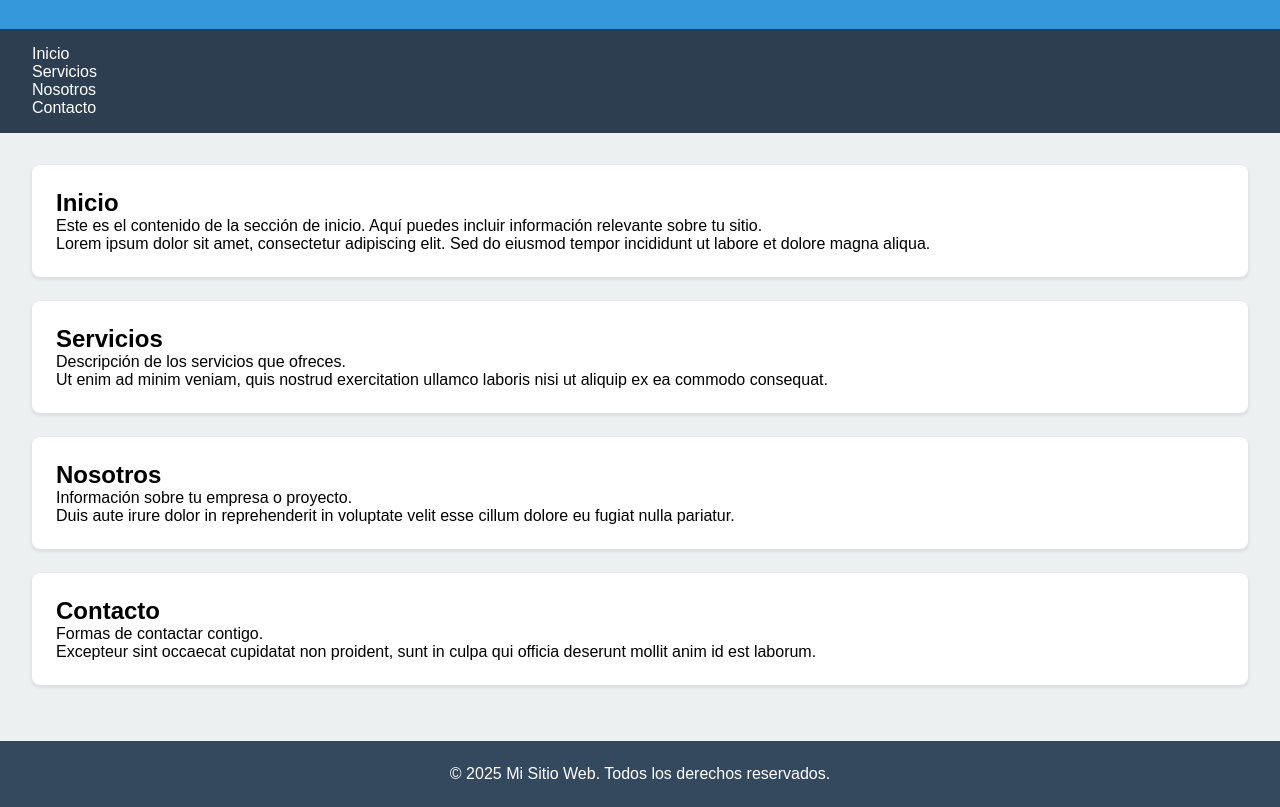
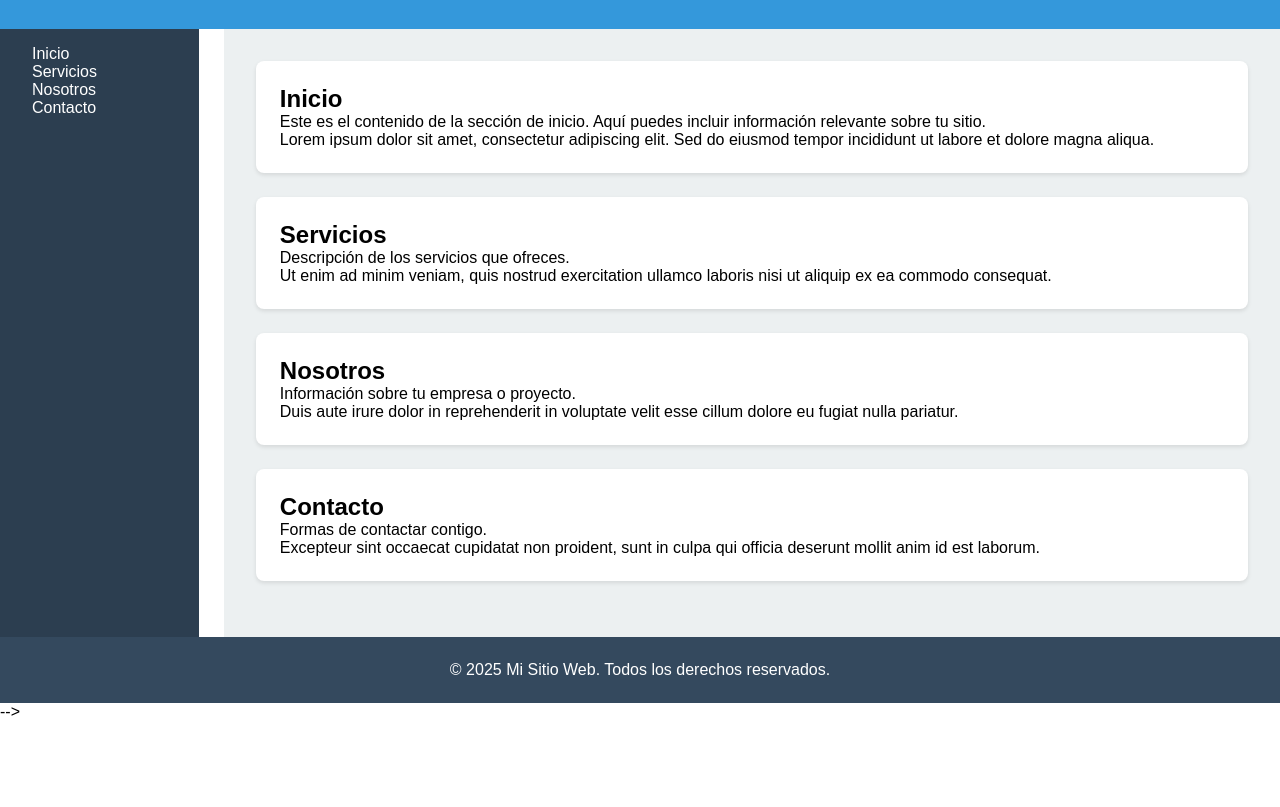
Before and after one commit to AVegMor/posicionMenuEsqueleto, a plain HTML site: page index.html in a window 1280 px wide. Shown: the part 90-897 px from the top of the page. After the commit the page ends 811 px from the top, so only its background shows below. Drawn offline with Linux system fonts and the light colour scheme.

```diff
--- a/index.html
+++ b/index.html
@@ -5,8 +5,8 @@
     <meta name="viewport" content="width=device-width, initial-scale=1.0">
     <title>Posiciones del Menú</title>
     <!--<link rel="stylesheet" href="styles/stylesSimple.css">-->
-    <link rel="stylesheet" href="styles/stylesTopMenu.css">
-    <!--<link rel="stylesheet" href="styles/stylesRigthMenu.css">-->
+   <!-- <link rel="stylesheet" href="styles/stylesTopMenu.css">-->
+    <link rel="stylesheet" href="styles/stylesRightMenu.css">-->
     <!--<link rel="stylesheet" href="styles/stylesLeftMenu.css">-->
 
 </head>
--- /dev/null
+++ b/styles/stylesRightMenu.css
@@ -0,0 +1,71 @@
+* {
+    margin: 0;
+    padding: 0;
+    box-sizing: border-box;
+    font-family: Arial, sans-serif;
+}
+
+body {
+    min-height: 100vh;
+    display: grid;
+    grid-template-columns: 2 1fr;
+    column-gap:25px ;
+}
+
+
+nav {
+    grid-row: 2;
+    grid-column: 1;
+    background-color: #2c3e50;
+    padding: 1rem;
+}
+
+nav ul {
+    list-style: none;
+    justify-content: center;
+    gap: 1rem; /* espacio entre los elementos del menú*/;
+}
+
+nav a {
+    color: white;
+    text-decoration: none;
+    padding: 0.5rem 1rem;
+    border-radius: 4px;
+}
+
+nav a:hover {
+    background-color: #34495e;
+}
+
+header {
+    grid-row: 1;
+    grid-column: 1/3;
+    background-color: #3498db;
+    color: white;
+    padding: 2rem;
+    text-align: center;
+}
+
+main {
+    grid-row: 2;
+    grid-column: 2;
+    padding: 2rem;
+    background-color: #ecf0f1;
+}
+
+main section {
+    background-color: white;
+    padding: 1.5rem;
+    margin-bottom: 1.5rem;
+    border-radius: 8px;
+    box-shadow: 0 2px 4px rgba(0,0,0,0.1);
+}
+
+footer {
+    grid-row: 3;
+    grid-column: 1/3;
+    background-color: #34495e;
+    color: white;
+    text-align: center;
+    padding: 1.5rem;
+}
```
